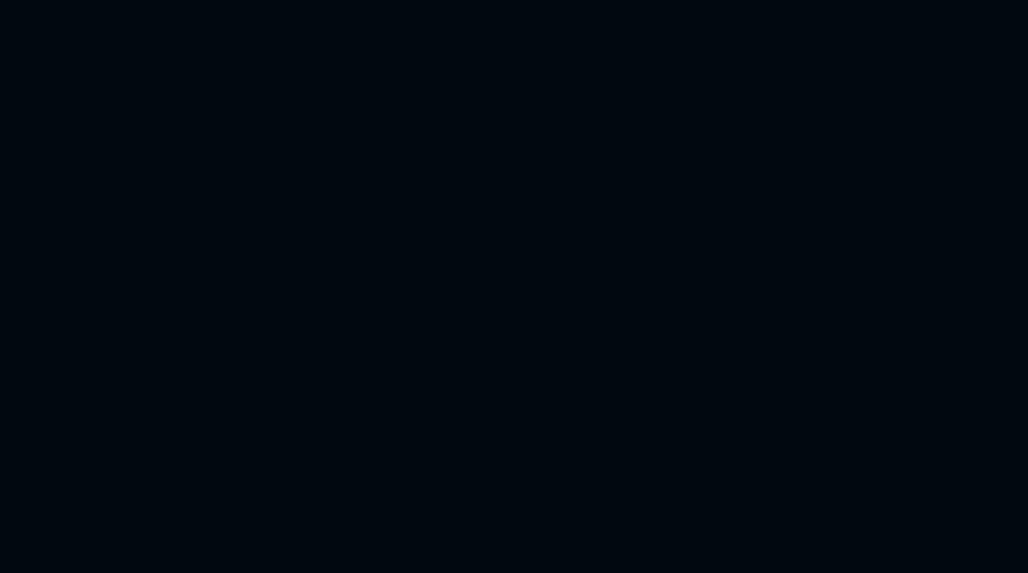
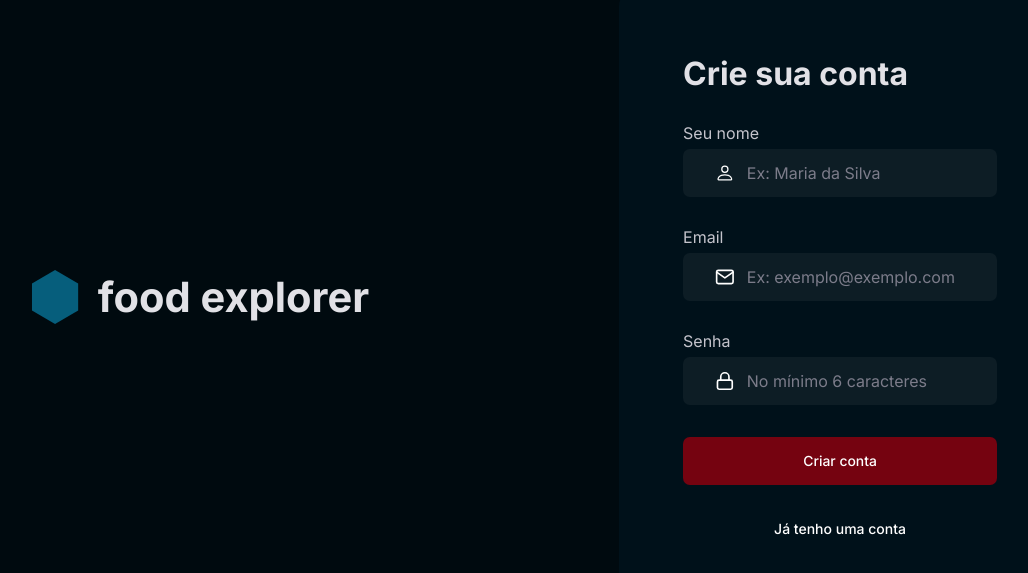
Before and after one commit to JordanGuimaraes17/FrontEndFood, a React (Vite) app: page /register in a window 1280 px wide. Before the commit this address had no page. Shown: the part 103-676 px from the top of the page, without its empty margins (94-1122 px from the left). Built offline with nearby package versions, Linux system fonts and the light colour scheme.

Commit message:
integracao-front-end-e-back-end

```diff
--- a/package.json
+++ b/package.json
@@ -10,6 +10,7 @@
     "preview": "vite preview"
   },
   "dependencies": {
+    "axios": "^1.6.7",
     "react": "^18.2.0",
     "react-dom": "^18.2.0",
     "react-icons": "^4.12.0",
--- a/src/components/Header/index.jsx
+++ b/src/components/Header/index.jsx
@@ -5,9 +5,15 @@ import { Input } from '../Input'
 import PolygonSvg from '../../assets/Polygon 1.svg'
 import { CiLogin, CiReceipt, CiSearch } from 'react-icons/ci'
 import { useNavigate } from 'react-router-dom'
+import { useAuth } from '../../hooks/auth'
 
 export function Header({ orderItemCount }) {
+  const { signOut, user } = useAuth()
   const navigate = useNavigate()
+  function handleSignOut() {
+    navigate('/')
+    signOut()
+  }
   const handleNavegacao = rota => {
     navigate(rota)
   }
@@ -22,7 +28,7 @@ export function Header({ orderItemCount }) {
         title={`Pedidos ${orderItemCount}`}
         onClick={() => handleNavegacao('/wish/:id')}
       />
-      <ButtonText icon={CiLogin} />
+      <ButtonText icon={CiLogin} onClick={handleSignOut} />
     </Container>
   )
 }
--- /dev/null
+++ b/src/hooks/auth.jsx
@@ -0,0 +1,71 @@
+import { createContext, useContext, useState, useEffect } from 'react'
+import { api } from '../services/api'
+export const AuthContext = createContext({
+  signIn: async () => {},
+  signOut: () => {},
+  user: null
+})
+
+function AuthProvider({ children }) {
+  const [data, setData] = useState({
+    user: null,
+    token: null
+  })
+
+  async function signIn({ email, password }) {
+    try {
+      const response = await api.post('/sessions', { email, password })
+      const { user, token } = response.data
+
+      localStorage.setItem('@foodexplorer:user', JSON.stringify(user))
+      localStorage.setItem('@foodexplorer:token', token)
+
+      api.defaults.headers.common['authorization'] = `Bearer ${token}`
+
+      setData({ user, token })
+    } catch (error) {
+      if (error.response) {
+        alert(error.response.data.message)
+      } else {
+        alert('Não foi possivel entrar. ')
+      }
+    }
+  }
+
+  function signOut() {
+    localStorage.removeItem('@foodexplorer:token')
+    localStorage.removeItem('@foodexplorer:user')
+    setData({ user: null, token: null })
+  }
+
+  useEffect(() => {
+    const token = localStorage.getItem('@foodexplorer:token')
+    const user = localStorage.getItem('@foodexplorer:user')
+    if (token && user) {
+      api.defaults.headers.common['authorization'] = `Bearer ${token}`
+      setData({
+        token,
+        user: JSON.parse(user)
+      })
+    }
+  }, [])
+
+  return (
+    <AuthContext.Provider
+      value={{
+        signIn,
+        signOut,
+        user: data.user
+      }}
+    >
+      {children}
+    </AuthContext.Provider>
+  )
+}
+
+function useAuth() {
+  const context = useContext(AuthContext)
+  return context
+}
+
+export { AuthProvider, useAuth }
--- a/src/main.jsx
+++ b/src/main.jsx
@@ -1,5 +1,6 @@
 import React from 'react'
 import ReactDOM from 'react-dom/client'
+import { AuthProvider } from './hooks/auth'
 
 import { ThemeProvider } from 'styled-components'
 import { darkTheme, lightTheme } from './styles/theme'
@@ -11,7 +12,9 @@ ReactDOM.createRoot(document.getElementById('root')).render(
   <React.StrictMode>
     <ThemeProvider theme={darkTheme}>
       <GlobalStyle />
-      <Routes />
+      <AuthProvider>
+        <Routes />
+      </AuthProvider>
     </ThemeProvider>
   </React.StrictMode>
 )
--- a/src/pages/SignIn/index.jsx
+++ b/src/pages/SignIn/index.jsx
@@ -1,13 +1,22 @@
 import { Container, Form } from './style'
-import { Input } from '../../Components/Input'
-import { Button } from '../../Components/Button'
-import { ButtonText } from '../../Components/ButtonText'
+import { Input } from '../../components/Input'
+import { Button } from '../../components/Button'
+import { ButtonText } from '../../components/ButtonText'
 import { FiLock, FiMail } from 'react-icons/fi'
 import PolygonSvg from '../../assets/Polygon 1.svg'
 import { useNavigate } from 'react-router-dom'
+import { useState } from 'react'
+import { useAuth } from '../../hooks/auth'
 
 export function SignIn() {
   const navigate = useNavigate()
+  const [email, setEmail] = useState('')
+  const [password, setPassword] = useState('')
+  const { signIn } = useAuth()
+
+  function handleSignIn() {
+    signIn({ email, password })
+  }
 
   function handleClick() {
     navigate('/register')
@@ -28,6 +37,7 @@ export function SignIn() {
             placeholder="Ex: exemplo@exemplo.com"
             type="text"
             icon={FiMail}
+            onChange={e => setEmail(e.target.value)}
           />
         </div>
 
@@ -37,10 +47,11 @@ export function SignIn() {
             placeholder="No mínimo 6 caracteres"
             type="password"
             icon={FiLock}
+            onChange={e => setPassword(e.target.value)}
           />
         </div>
 
-        <Button title="Entrar" />
+        <Button title="Entrar" onClick={handleSignIn} />
         <ButtonText
           className="register"
           title="Criar uma conta"
--- a/src/pages/SignUp/index.jsx
+++ b/src/pages/SignUp/index.jsx
@@ -6,9 +6,50 @@ import { FiLock, FiMail } from 'react-icons/fi'
 import PolygonSvg from '../../assets/Polygon 1.svg'
 import { BsPerson } from 'react-icons/bs'
 import { useNavigate } from 'react-router-dom'
+import { useState } from 'react'
+import { api } from '../../services/api'
 
 export function SignUp() {
+  const [name, setName] = useState('')
+  const [email, setEmail] = useState('')
+  const [password, setPassword] = useState('')
   const navigate = useNavigate()
+
+  function handleSignUp() {
+    if (!name || !email || !password) {
+      return alert('prencha todos campos!')
+    }
+    // Verificar se o nome possui um formato específico (apenas letras e espaços)
+    const nameRegex = /^[a-zA-Z\s]+$/
+    if (!nameRegex.test(name)) {
+      return alert('O nome deve conter apenas letras e espaços!')
+    }
+    // Verificar se o e-mail possui um formato válido
+    const emailRegex = /^[^\s@]+@[^\s@]+\.[^\s@]+$/
+    if (!emailRegex.test(email)) {
+      return alert('Digite um e-mail válido!')
+    }
+
+    // Verificar se a senha atende ao comprimento mínimo (exemplo: 6 caracteres)
+    const minLength = 6
+    if (password.length < minLength) {
+      return alert(`A senha deve ter pelo menos ${minLength} caracteres!`)
+    }
+
+    api
+      .post('/users', { name, email, password })
+      .then(() => {
+        alert('Usuário cadastrado com sucesso!')
+        navigate(-1)
+      })
+      .catch(error => {
+        if (error.response) {
+          alert(error.response.data.message)
+        } else {
+          alert('não foi possivel cadastar')
+        }
+      })
+  }
 
   function handleClick() {
     navigate(-1)
@@ -25,7 +66,12 @@ export function SignUp() {
         </div>
         <div className="inputs">
           <label htmlFor="name">Seu nome</label>
-          <Input placeholder="Ex: Maria da Silva" type="name" icon={BsPerson} />
+          <Input
+            placeholder="Ex: Maria da Silva"
+            type="name"
+            icon={BsPerson}
+            onChange={e => setName(e.target.value)}
+          />
         </div>
 
         <div className="inputs">
@@ -34,6 +80,7 @@ export function SignUp() {
             placeholder="Ex: exemplo@exemplo.com"
             type="text"
             icon={FiMail}
+            onChange={e => setEmail(e.target.value)}
           />
         </div>
 
@@ -43,10 +90,11 @@ export function SignUp() {
             placeholder="No mínimo 6 caracteres"
             type="password"
             icon={FiLock}
+            onChange={e => setPassword(e.target.value)}
           />
         </div>
 
-        <Button title="Criar conta" />
+        <Button title="Criar conta" onClick={handleSignUp} />
         <ButtonText
           className="register"
           title="Já tenho uma conta"
--- a/src/routes/index.jsx
+++ b/src/routes/index.jsx
@@ -1,11 +1,9 @@
 import { BrowserRouter } from 'react-router-dom'
 import { AppRoutes } from './app.routes'
 import { AuthRoutes } from './auth.routes'
+import { useAuth } from '../hooks/auth'
 
 export function Routes() {
-  return (
-    <BrowserRouter>
-      <AppRoutes />
-    </BrowserRouter>
-  )
+  const { user } = useAuth()
+  return <BrowserRouter>{user ? <AppRoutes /> : <AuthRoutes />}</BrowserRouter>
 }
--- /dev/null
+++ b/src/services/api.js
@@ -0,0 +1,5 @@
+import axios from 'axios'
+
+export const api = axios.create({
+  baseURL: 'http://localhost:3333'
+})
```
Also changed, not shown: 1 other file (tests, documents, lock files or other folders).
